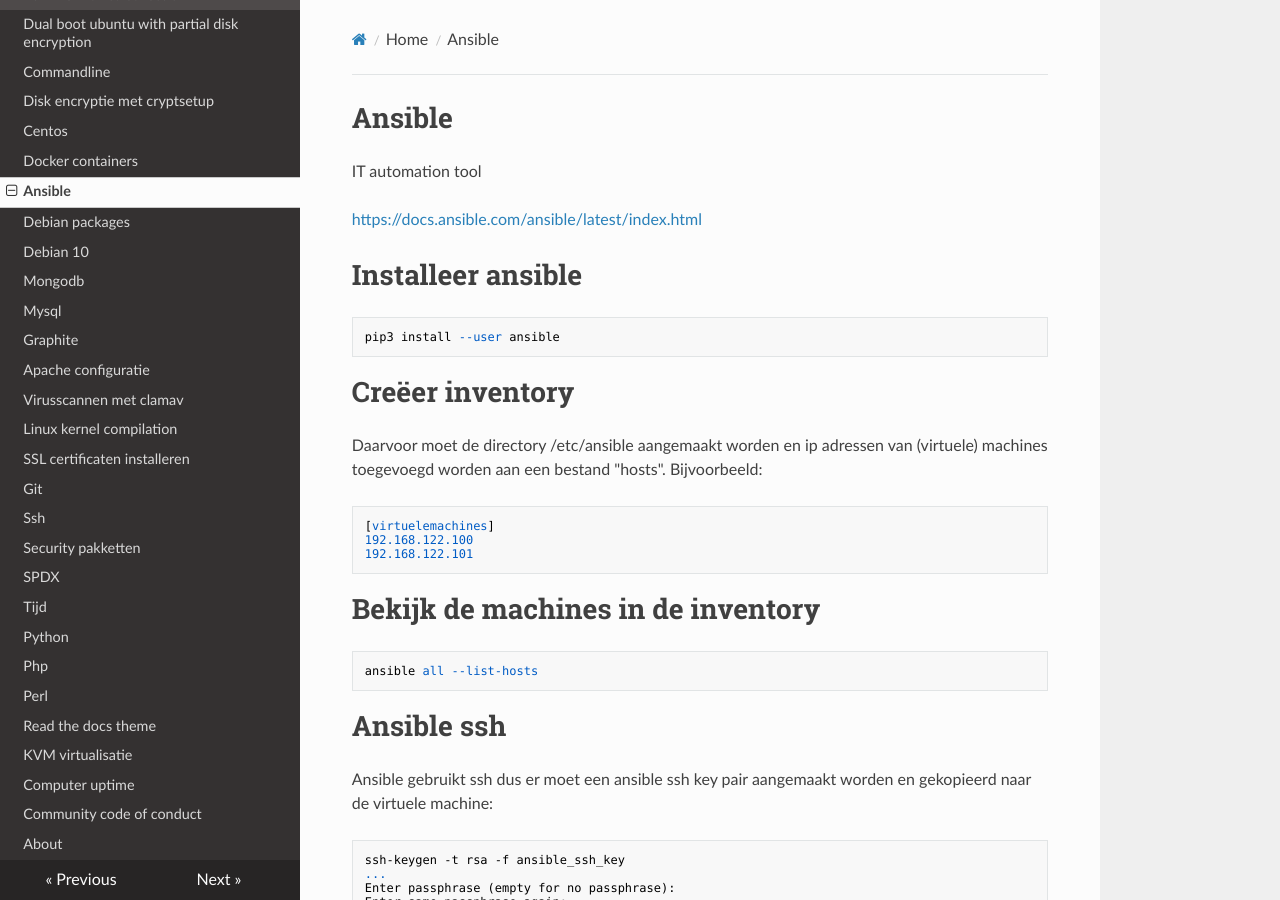
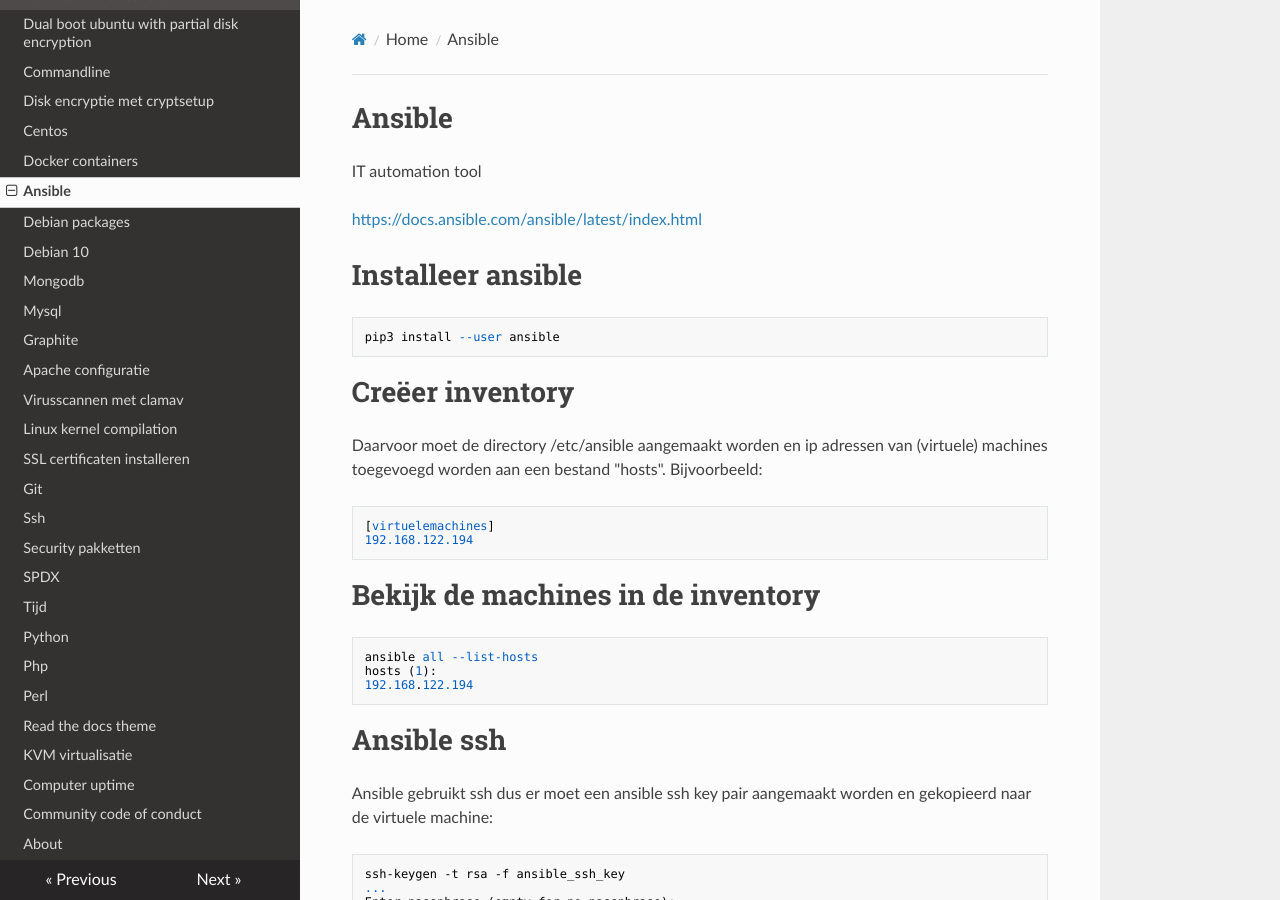
Before and after one commit to MatthewBuchananAstley/linuxhowto, an MkDocs documentation site: the page built from docs/ansible.md, in a window 1280 px wide and 900 px high. Built offline with MkDocs 1.6.1, drawn with Linux system fonts in a browser that asks for light colours; nearby versions of some CDN libraries.

Commit message:
adjusted and added text

```diff
--- a/docs/ansible.md
+++ b/docs/ansible.md
@@ -14,12 +14,14 @@ IT automation tool
 Daarvoor moet de directory /etc/ansible aangemaakt worden en ip adressen van (virtuele) machines toegevoegd worden aan een bestand "hosts". Bijvoorbeeld:
 
     [virtuelemachines]
-    192.168.122.100
-    192.168.122.101
+    192.168.122.194
 
 # Bekijk de machines in de inventory
 
     ansible all --list-hosts
+    hosts (1):
+    192.168.122.194
+
 
 # Ansible ssh
 
```
